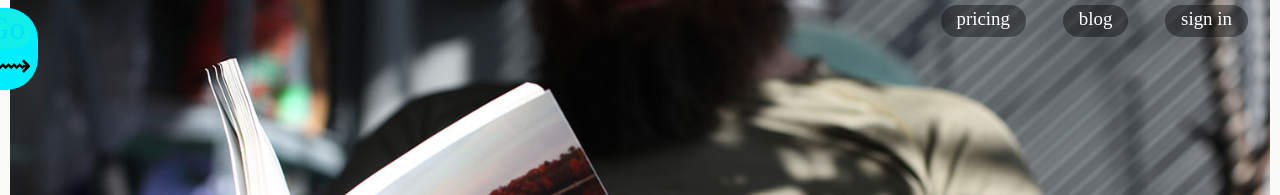
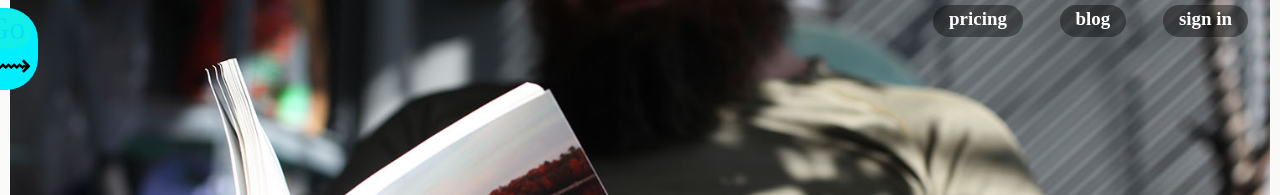
Before and after one commit to notionparallax/wp2frontEnd, a Jekyll site: the page built from index.md, in a window 1280 px wide. Shown: the top 195 px of the page. Built offline with Jekyll 4.4.1, drawn with Linux system fonts in a browser that asks for light colours; some web fonts are replaced; comment, search, counter and statistics services are not loaded.

Commit message:
fancier index menu

```diff
--- a/_sass/index-menu.scss
+++ b/_sass/index-menu.scss
@@ -4,11 +4,12 @@
   }
 }
 .index-menu {
+  font-family: "Raleway Dots";
+  font-size: 90%;
+  font-weight: bold;
+  padding-top: 0.5rem;
   position: absolute;
   right: 1rem;
-  font-size: 90%;
-  font-weight: lighter;
-  padding-top: 0.5rem;
   ul {
   }
   li {
```
